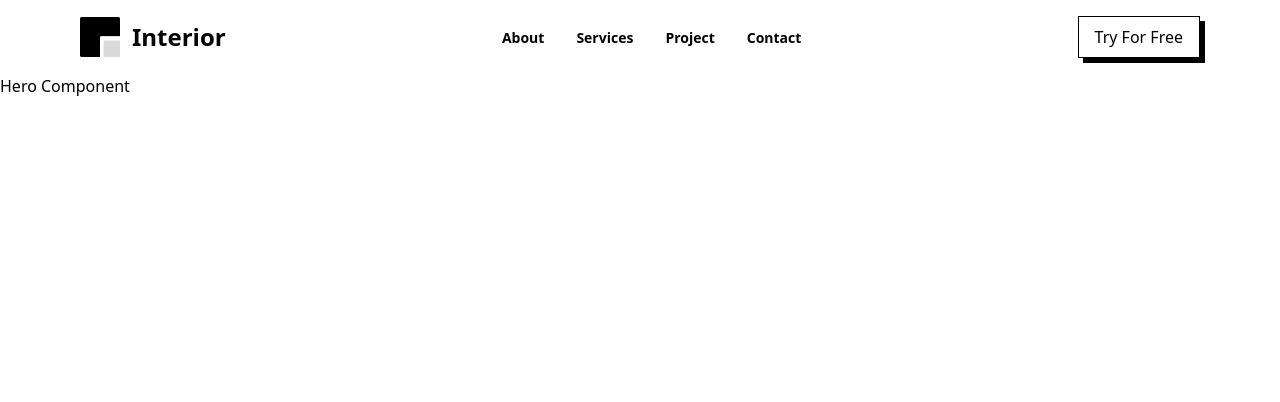
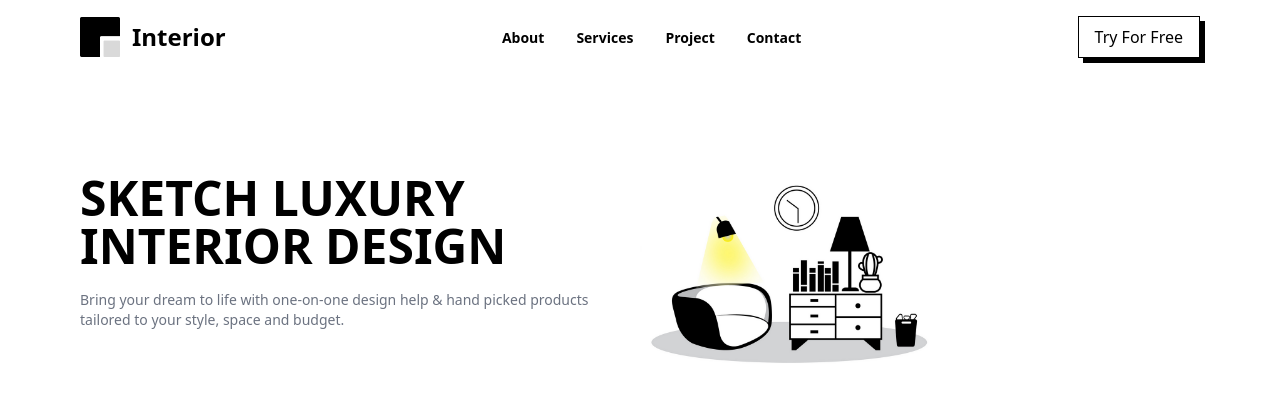
Before and after one commit to wacho91/interior-design, a React (Vite) app: page / in a window 1280 px wide. Shown: the top 402 px of the page. Built offline with nearby package versions, Linux system fonts and the light colour scheme.

Commit message:
Change with navbar

```diff
--- a/src/Component/Hero/Hero.jsx
+++ b/src/Component/Hero/Hero.jsx
@@ -1,9 +1,27 @@
 
+import HeroPng from "../../assets/hero.png"
 
 const Hero = () => {
   return (
-    <div>
-      Hero Component
+    <div className="container">
+        <div className="grid grid-cols-1 md:grid-cols-2 md:min-h-[400px]">
+            {/*Text Section*/}
+            <div className="flex flex-col justify-center gap-5">
+                <h1 className="text-5xl font-bold">SKETCH LUXURY INTERIOR DESIGN</h1>
+                <p className="text-sm text-gray-500">Bring your dream to life with one-on-one design help & hand picked
+                products tailored to your style, space and budget.</p>
+
+                <div>
+                    <button></button>
+                </div>
+
+            </div>
+
+            {/*Images Section*/}
+            <div className="flex flex-col justify-center">
+                <img src={HeroPng} alt="Hero" className="w-[300px] object-cover"/>
+            </div>
+        </div>
     </div>
   )
 }
--- a/src/Component/NavBar/Navbar.jsx
+++ b/src/Component/NavBar/Navbar.jsx
@@ -49,7 +49,9 @@ const Navbar = () => {
         </div>
         {/*Button Section*/}
         <div>
-            <button className="text-sm lg:text-base border-[1px] border-black px-4 py-2 shadow-[5px_5px_0px_0px]">
+            <button className="text-sm lg:text-base border-[1px] border-black px-4 py-2
+                shadow-[5px_5px_0px_0px] hover:bg-black hover:text-white duration-300"
+            >
                 Try For Free
             </button>
         </div>
```
